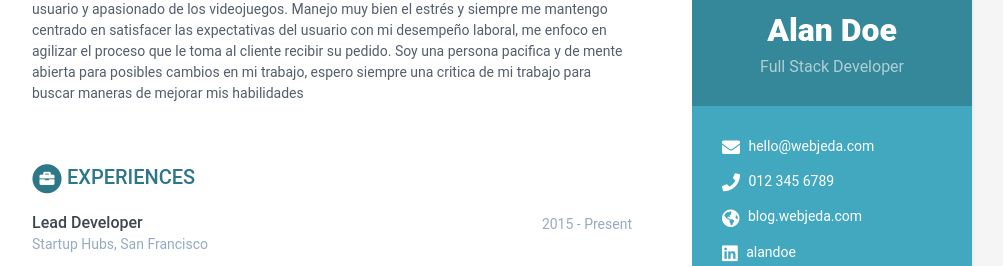
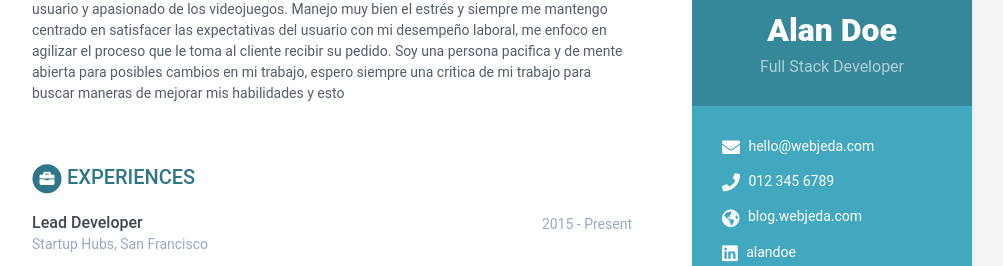
Before and after one commit to KevinC99/good-birch-4e19a, a Jekyll site: the page built from index.html, in a window 1280 px wide. Shown: the part 162-428 px from the top of the page, without its empty margins (168-1171 px from the left). Built offline with Jekyll 4.4.1, drawn with Linux system fonts in a browser that asks for light colours; some of the changed text lies outside the part shown.

Commit message:
data.yml: updated summary in career-profile

```diff
--- a/_data/data.yml
+++ b/_data/data.yml
@@ -39,7 +39,7 @@ career-profile:
     expectativas del usuario con mi desempeño laboral, me enfoco en agilizar el
     proceso que le toma al cliente recibir su pedido. Soy una persona pacifica y
     de mente abierta para posibles cambios en mi trabajo, espero siempre una
-    critica de mi trabajo para buscar maneras de mejorar mis habilidades
+    critica de mi trabajo para buscar maneras de mejorar mis habilidades y esto
 education:
   - degree: MSc in Computer Science
     university: University of London
```
